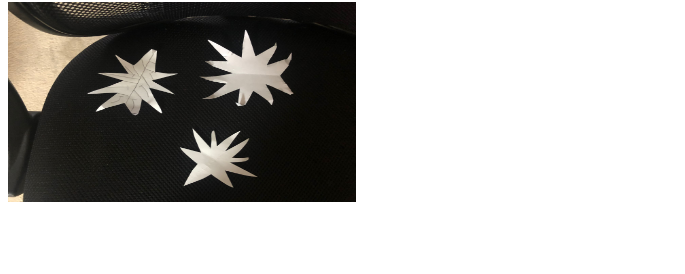
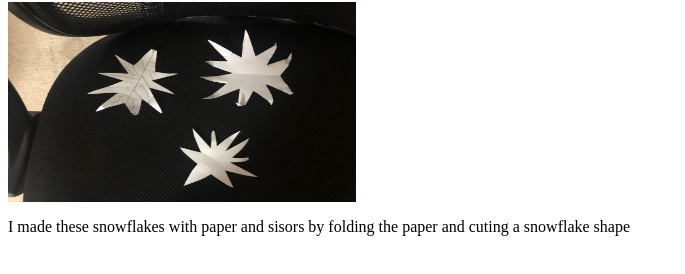
Before and after one commit to kartar20/Akj-banar, a plain HTML site: page index.html in a window 1280 px wide. Shown: the part 64-338 px from the top of the page, without its empty margins (0-685 px from the left). Drawn offline with Linux system fonts and the light colour scheme.

Commit message:
add text

```diff
--- a/index.html
+++ b/index.html
@@ -2,5 +2,6 @@
   <body>
     <h1>My homework pictures and videos </h1>
     <img src="star.jpeg" alt="Star" height="200" width="348">
+    <p> I made these snowflakes with paper and sisors by folding the paper and cuting a snowflake shape</p>
   </body>
 </html>
```
